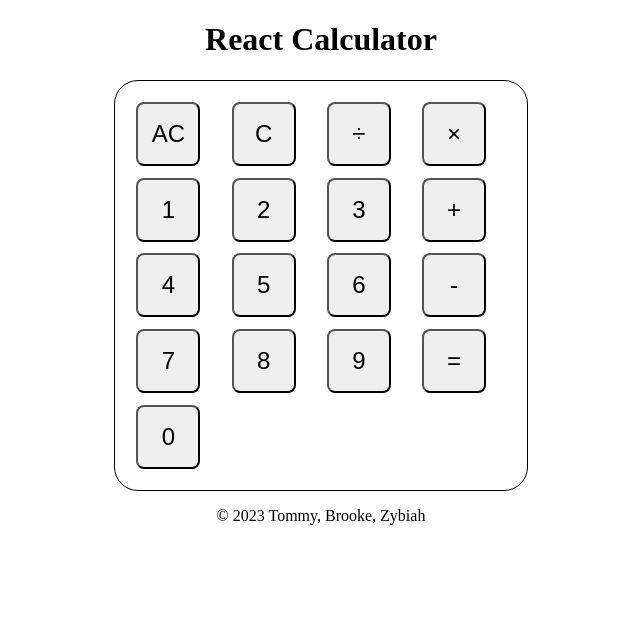
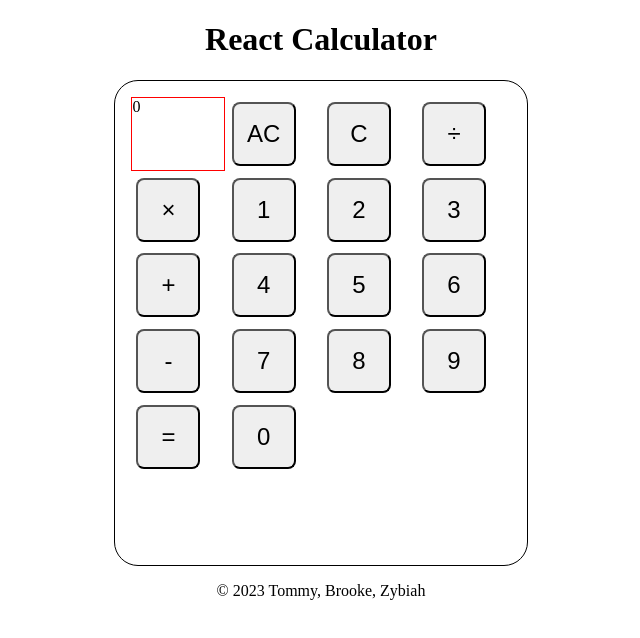
Before and after one commit to tommynguyenn99/Calculator-App, a React (Create React App) app: page / in a window 1280 px wide. Shown: the top 638 px of the page, without its empty margins (319-959 px from the left). Built offline with nearby package versions, Linux system fonts and the light colour scheme.

Commit message:
calculator display started

```diff
--- a/src/App.js
+++ b/src/App.js
@@ -1,24 +1,61 @@
-import React from "react";
+import React, { useState } from "react";
 import "./index.css";
 import Header from "./Header";
+import Display from  './Display';
+import Button from "./Button";
 import { calculatorButtons } from "./calculator-base-button-data.js";
 import Footer from "./Footer";
+
+
+function App() {
+  // Display
+  const [display, setDisplay] = useState('');
+  // Calculate
+  const [calcData, setCalcString] = useState('');
+
+  function handleBtnClick(btnValue, btnText, btnType){
+
+    // case switch based on btnType value
+    switch(btnType){
+      case 'number':
+        processNumberType(btnValue, btnText);
+        break;
+      case 'operator':
+        processOperatorType(btnValue, btnText)
+        break;
+    }
+  }
+
+  function processNumberType(dataValue, dataText){
+    setDisplay(`${display}${dataText}`);
+    setCalcString(`${calcData}${dataValue}`);
+  }
+
+  function processOperatorType(dataValue, dataText){
+    setDisplay(`${display} ${dataText} `);
+    setCalcString(`${calcData} ${dataText} `);
+  }
+
 
 
   function Calculator() {
     return (
       <div className="calculator">
+      <Display digits={display}/>
         {calculatorButtons.map((button) => (
-        <button className="buttons" key= {button.value}>{button.text}</button>
+          <Button
+            className="buttons"
+            key={button.value}
+            value={button.value}
+            text={button.text}
+            type={button.type}
+            handleBtnClick={handleBtnClick}
+          />
         ))}
       </div>
     );
   }
 
-
-
-
-function App() {
 
   // Handle Click
   const variables = {
@@ -30,9 +67,14 @@ const variables = {
   return (
     <div className="main-container">
       <Header className="calculator-header" title={variables.title}/>
-      <Calculator/>
+
+      <Calculator  handleBtnClick={handleBtnClick} />
+
+
       {/* Footer */}
-      <Footer className="footer" copyright={variables.copyright} creator={variables.creator}/>
+      <Footer className="footer"
+              copyright={variables.copyrigt}
+              creator={variables.creator}/>
     </div>
   );
 }
--- /dev/null
+++ b/src/Display.js
@@ -0,0 +1,9 @@
+function Display({ digits }) {
+    return (
+        <div className="display">
+            {digits === '' ? '0' : digits}
+        </div>
+    )
+}
+
+export default Display
--- a/src/button.js
+++ b/src/button.js
@@ -0,0 +1,11 @@
+function Button({ type, className, text, value, handleBtnClick }) {
+    return (
+        <button type="button"
+                className={`${className} ${type}`}
+                onClick={() => handleBtnClick(value, text, type)}>
+            <span>{text}</span>
+        </button>
+    );
+}
+
+export default Button
--- a/src/index.css
+++ b/src/index.css
@@ -7,7 +7,7 @@
 .calculator {
   display: grid;
   grid-template-columns: repeat(4, 1fr);
-  grid-template-rows: repeat(5, 1fr);
+  grid-template-rows: repeat(6, 1fr);
   width: 30%;
   margin: 0 auto;
   grid-gap: 0.1rem;
@@ -29,8 +29,15 @@
   font-size: 1.5rem;
 }
 
-.buttons .zero {
+/* .buttons .zero {
   grid-row: 5 / span 2;
+} */
+
+.display {
+  border: 1px solid red;
+  display: grid;
+  grid-template-columns: repeat(4, 1fr);
+  grid-template-rows: repeat(1, 1fr);
 }
 
 /* Footer  */
```
Lines whose indentation alone changed are shown as unchanged.
